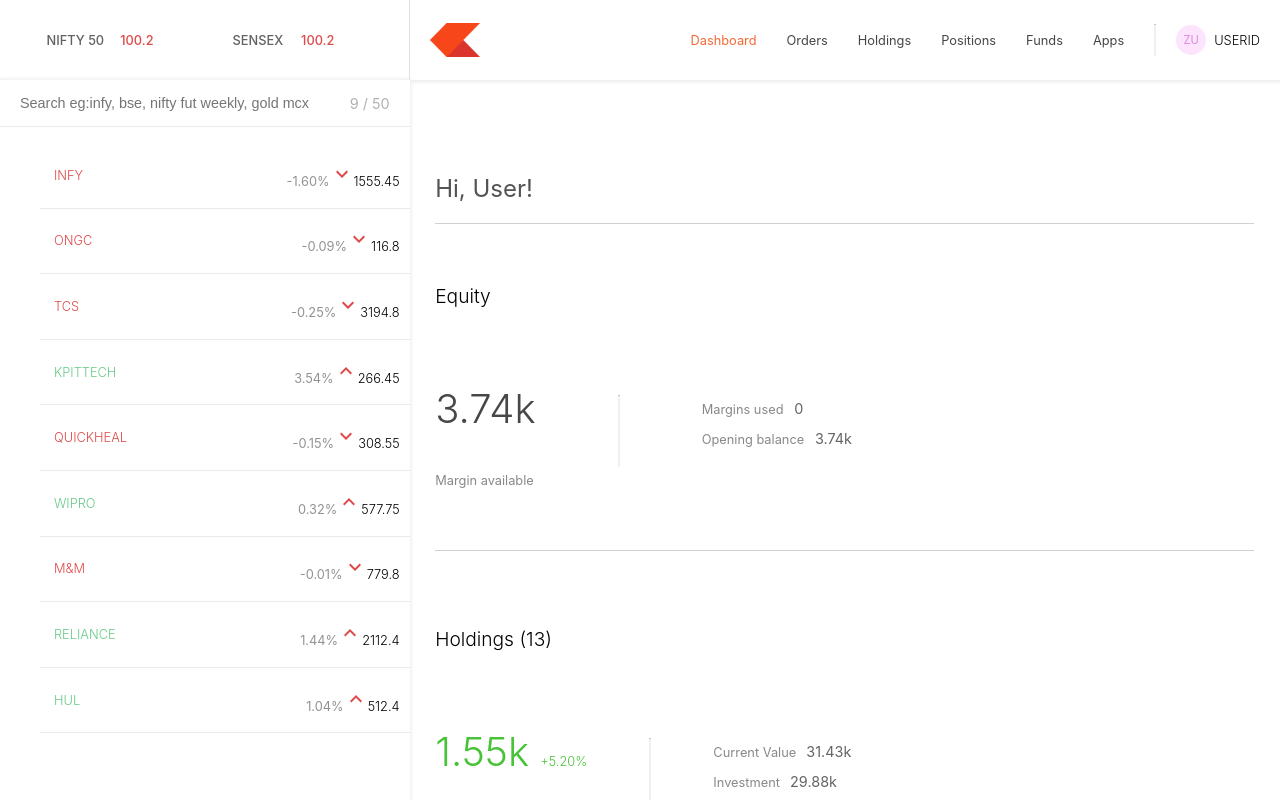
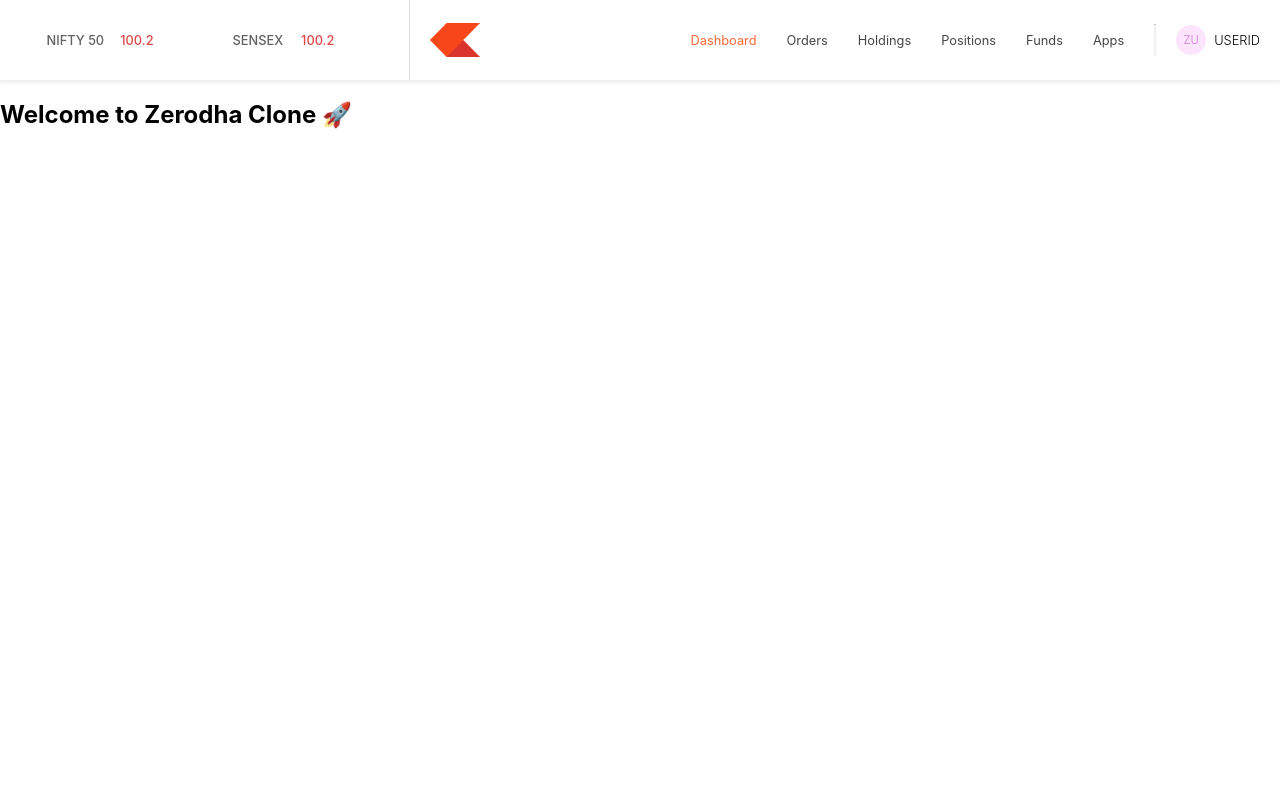
Before and after one commit to jhajee252/zerodha-clone, a React (Create React App) app in the folder dashboard/: page / in a window 1280 px wide. Built offline with nearby package versions, Linux system fonts and the light colour scheme; sample sign-in values are in the browser's storage.

Commit message:
fix: removed dashboard from home

```diff
--- a/dashboard/src/components/Home.js
+++ b/dashboard/src/components/Home.js
@@ -1,13 +1,28 @@
+// import React from "react";
+
+// import Dashboard from "./Dashboard";
+// import TopBar from "./TopBar";
+
+// const Home = () => {
+//   return (
+//     <>
+//       <TopBar />
+//       <Dashboard />
+//     </>
+//   );
+// };
+
+// export default Home;
+
+
 import React from "react";
-
-import Dashboard from "./Dashboard";
 import TopBar from "./TopBar";
 
 const Home = () => {
   return (
     <>
       <TopBar />
-      <Dashboard />
+      <h2>Welcome to Zerodha Clone 🚀</h2>
     </>
   );
 };
```
